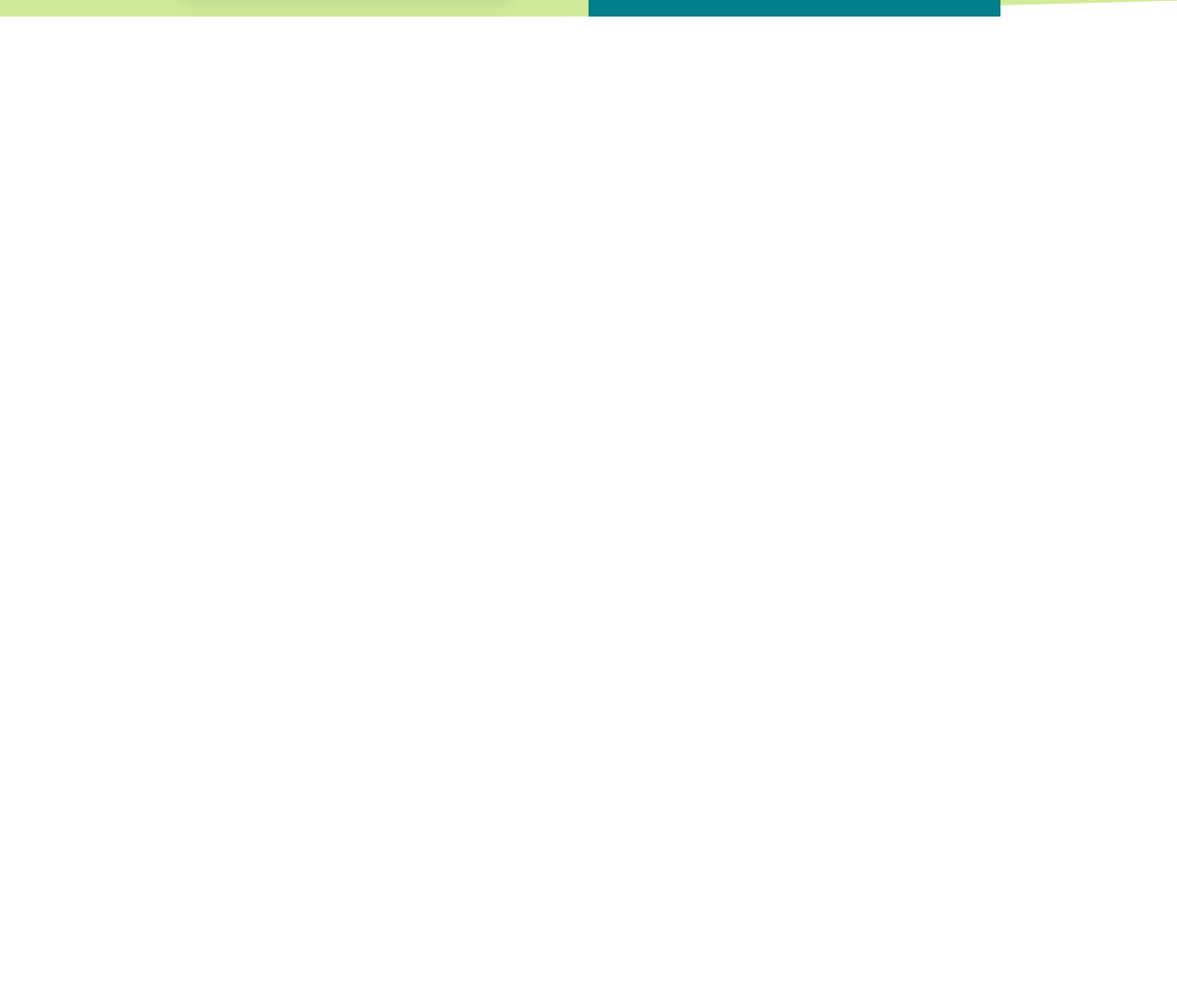
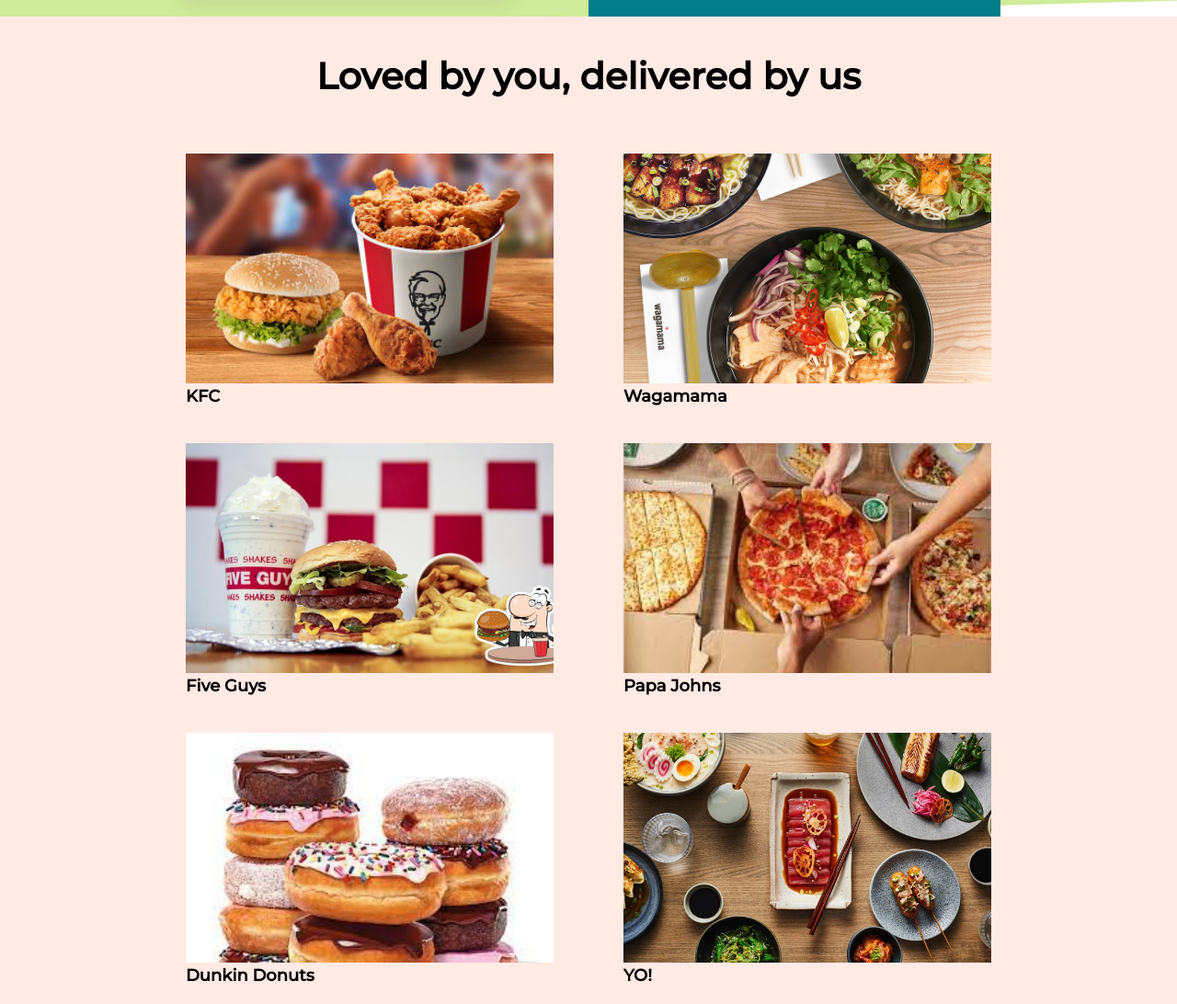
Before and after one commit to Kativa7/Deliveroo-clone-design, a plain HTML site: page index.html in a window 1280 px wide. Shown: the part 542-1634 px from the top of the page at 92% size. Before the commit the page ends 800 px from the top, so only its background shows below. Drawn offline with Linux system fonts and the light colour scheme.

Commit message:
style the restaurant cards section

```diff
--- a/index.html
+++ b/index.html
@@ -37,6 +37,7 @@
           </div>
         </nav>
       </header>
+
       <section class="intro">
         <div class="intro-info">
           <h1>
@@ -65,5 +66,37 @@
         </div>
       </section>
     </div>
+
+    <section class="restaurants">
+      <h1>Loved by you, delivered by us</h1>
+      <div class="cards">
+        <div class="card">
+          <img src="./images/kfc.jfif" alt="" />
+          <h3>KFC</h3>
+          <p></p>
+        </div>
+        <div class="card">
+          <img src="./images/wagamama.jpg" alt="" />
+          <h3>Wagamama</h3>
+          <p></p>
+        </div>
+        <div class="card">
+          <img src="./images/five-guys.jpg" alt="" />
+          <h3>Five Guys</h3>
+        </div>
+        <div class="card">
+            <img src="./images/papa-johns.jfif" alt="" />
+            <h3>Papa Johns</h3>
+          </div>
+          <div class="card">
+            <img src="./images/dunkin.jfif" alt="" />
+            <h3>Dunkin Donuts</h3>
+          </div>
+          <div class="card">
+            <img src="./images/yo.jpg" alt="" />
+            <h3>YO!</h3>
+          </div>
+      </div>
+    </section>
   </body>
 </html>
--- a/styles/_global.scss
+++ b/styles/_global.scss
@@ -31,6 +31,10 @@ h2{
     font-size: $header2;
 }
 
+h3{
+    font-size: $header3;
+}
+
 p{
     font-size: $normal;
 }
--- /dev/null
+++ b/styles/_restaurants.scss
@@ -0,0 +1,24 @@
+.restaurants {
+  background: rgb(255, 234, 228);
+  min-height: 80vh;
+  h1 {
+    text-align: center;
+    padding: 4rem;
+  }
+}
+
+.cards {
+  width: 70%;
+  margin: auto;
+  display: flex;
+  justify-content: space-between;
+  flex-wrap: wrap;
+  .card {
+    padding: 2rem 1rem;
+    img {
+      width: 40rem;
+      height: 25rem;
+      object-fit: cover;
+    }
+  }
+}
--- a/styles/style.scss
+++ b/styles/style.scss
@@ -1,7 +1,9 @@
 $header1: 4rem;
 $header2: 2rem;
+$header3: 1.8rem;
 $normal: 1.6rem;
 
 @import 'global';
 @import 'header';
 @import 'intro';
+@import 'restaurants';
```
Also changed, not shown: images/dunkin.jfif (added), images/five-guys.jpg (added), images/kfc.jfif (added), images/papa-johns.jfif (added), images/wagamama.jpg (added), images/yo.jpg (added), styles/style.css, 1 other file.
